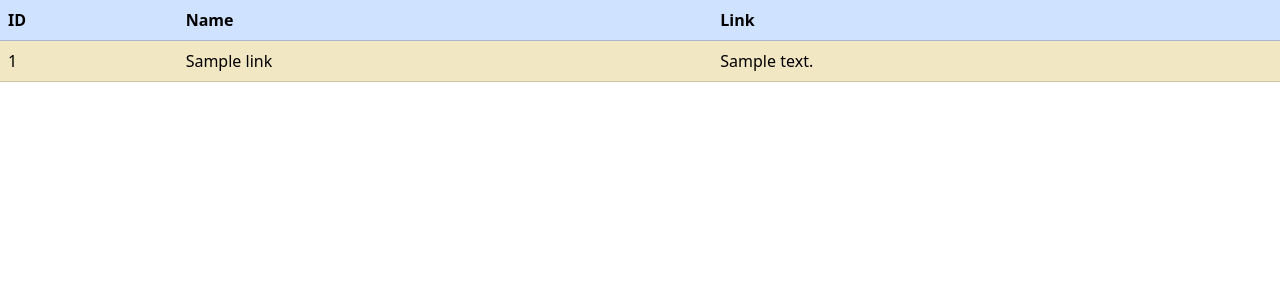
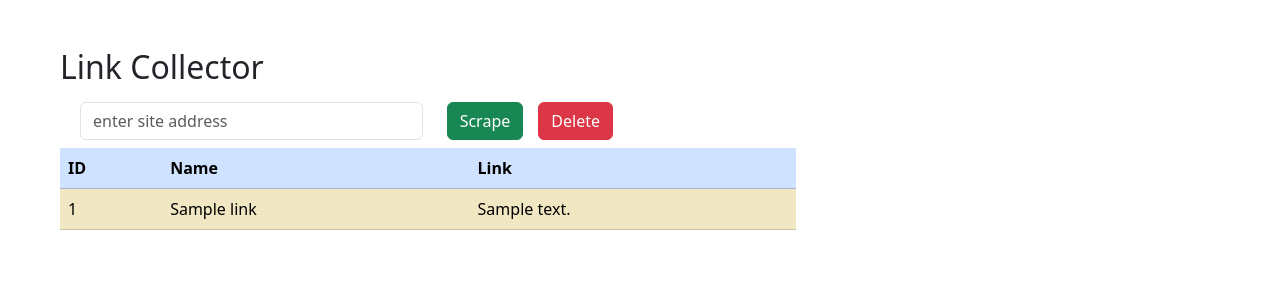
Before and after one commit to RalitsaTerzieva/web-scraper-app, a Django app: page / in a window 1280 px wide. Shown: the top 300 px of the page. Run offline with Django 4.2, Linux system fonts and the light colour scheme; tables that the repository leaves empty hold one stand-in row (values such as "Sample post"); data that the repository does not hold is empty.

Commit message:
Add delete and scrape logic

```diff
--- a/mysite/urls.py
+++ b/mysite/urls.py
@@ -21,4 +21,5 @@ from scraper import views
 urlpatterns = [
     path("admin/", admin.site.urls),
     path('',views.scrape,name='scrape'),
+    path('delete/',views.delete,name='delete'),
 ]
--- a/scraper/templates/scrape/result.html
+++ b/scraper/templates/scrape/result.html
@@ -11,6 +11,30 @@
         <link rel="stylesheet" href="">
     </head>
     <body>
+        <div class='container m-5'>
+            <div class='row'>
+                <div class='col-md-12'>
+                    <h2>Link Collector</h2>
+                </div>
+            </div>
+            <div class='row m-2'>
+                <div class='col-md-4'>
+                    <form method='POST' action='/'>
+                        {% csrf_token %}
+                        <input class='form-control' type='text' name='site' id='site' placeholder='enter site address'>
+                    </div>
+                    <div class='col-md-1'>
+                        <button class='btn btn-success' type='submit'>Scrape</button>
+                    </div>
+                    </form>
+
+                    <div class='col-md-7'>
+                        <a class='btn btn-danger' href='/delete'>Delete</a>
+                    </div>
+
+            </div>
+            <div class='row'>
+                <div class='col-md-8'>
                     <table class="table table-striped">
                         <thead>
                           <tr class='table-primary'>
@@ -29,6 +53,10 @@
                           {% endfor %}
                         </tbody>
                       </table>
+                </div>
+            </div>
+        </div>
+
         <script src="" async defer></script>
     </body>
 </html>
--- a/scraper/views.py
+++ b/scraper/views.py
@@ -2,18 +2,26 @@ from django.shortcuts import render
 import requests
 from bs4 import BeautifulSoup
 from .models import Link
+from django.http import HttpResponseRedirect
 
 
 def scrape(request):
-    page = requests.get('https://www.google.com')
-    soup = BeautifulSoup(page.text, 'html.parser')
+    if request.method == 'POST':
+        link = request.POST.get('site','')
+        page = requests.get(link)
+        soup = BeautifulSoup(page.text, 'html.parser')
 
 
-    for link in soup.find_all('a'):
-        link_address = link.get('href')
-        link_text = link.text
-        Link.objects.create(address=link_address,name=link_text)
-
-    data = Link.objects.all()
+        for link in soup.find_all('a'):
+            link_address = link.get('href')
+            link_text = link.text
+            Link.objects.create(address=link_address,name=link_text)
+            return HttpResponseRedirect('/')
+    else:
+        data = Link.objects.all()
 
     return render(request, 'scrape/result.html', {'data': data})
+
+def delete(request):
+    Link.objects.all().delete()
+    return render(request,'scrape/result.html')
```
Lines whose indentation alone changed are shown as unchanged.
